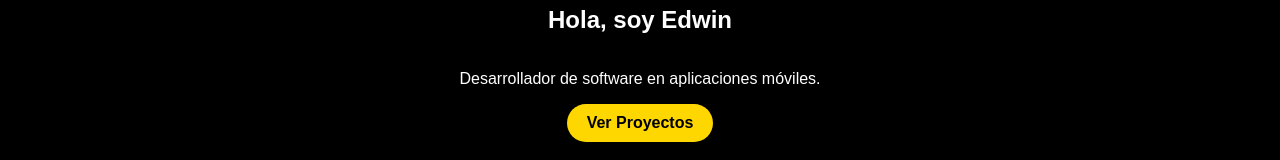
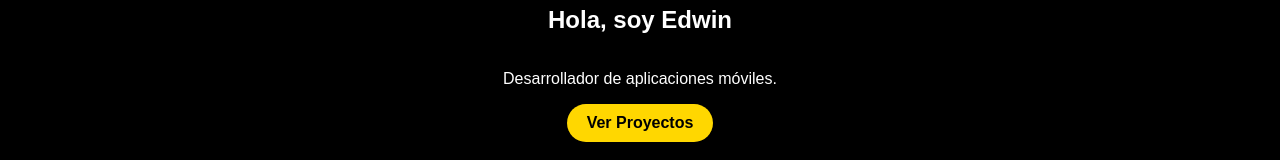
Before and after one commit to eldevazteca/eldevazteca.github.io, a plain HTML site: page index.html in a window 1280 px wide. Shown: the part 472-632 px from the top of the page. Drawn offline with Linux system fonts and the light colour scheme.

Commit message:
update index text

```diff
--- a/index.html
+++ b/index.html
@@ -24,7 +24,7 @@
       <img src="./assets/myicon.png" alt="Avatar" />
       <h2>Hola, soy Edwin</h2>
       <p>
-        Desarrollador de software en aplicaciones móviles.
+        Desarrollador de aplicaciones móviles.
       </p>
       <a href="#proyectos" class="btn">Ver Proyectos</a>
     </section>
```
